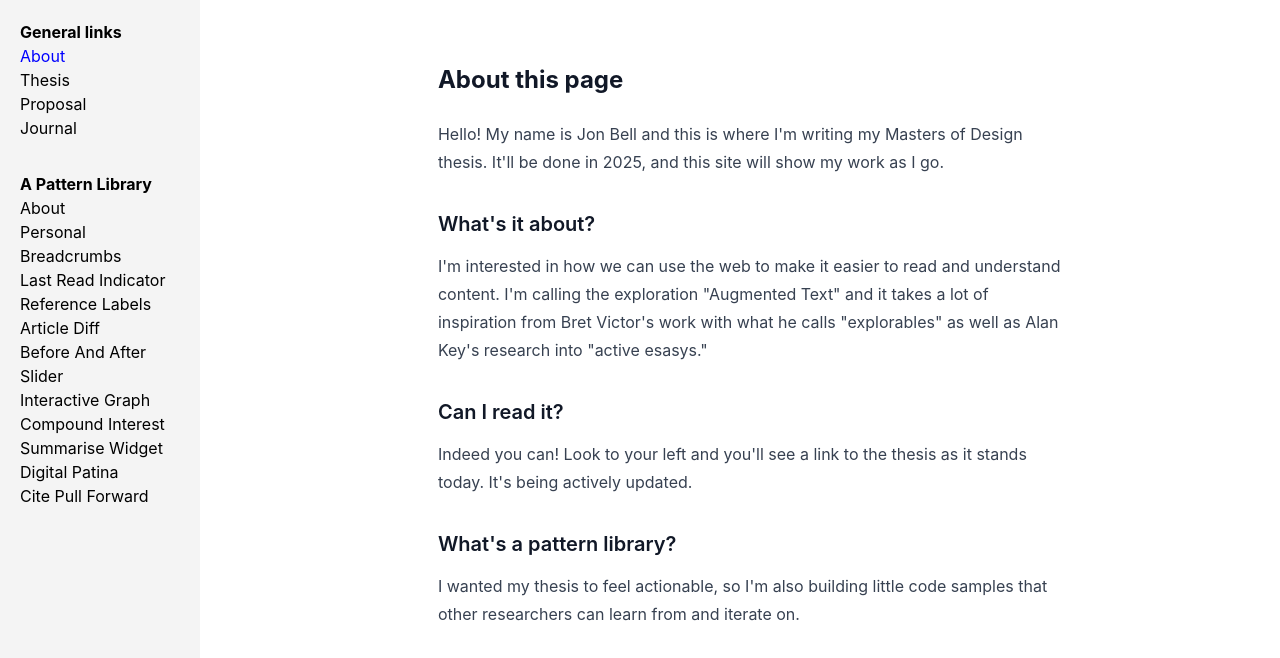
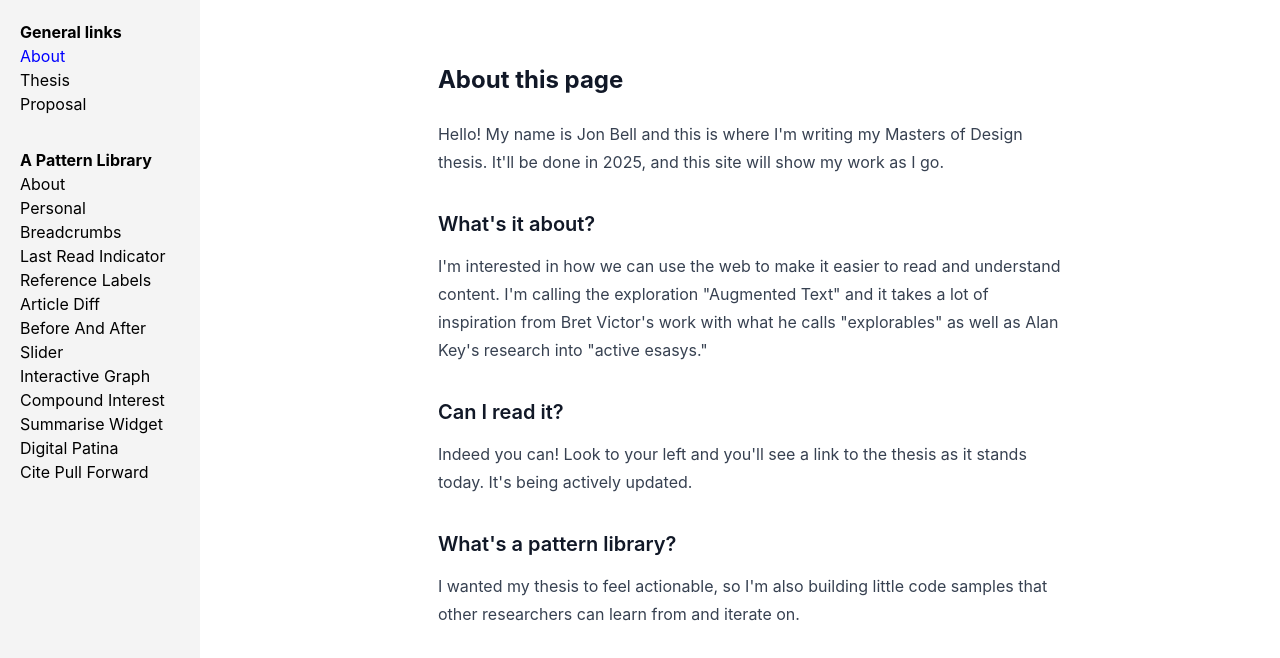
Before and after one commit to jonbell-lot23/academia, a Next.js app: page /about in a window 1280 px wide. Shown: the top 658 px of the page. Built offline with nearby package versions, Linux system fonts and the light colour scheme.

Commit message:
Removing left nav

```diff
--- a/components/LeftNav.js
+++ b/components/LeftNav.js
@@ -18,7 +18,7 @@ const LeftNav = () => {
     "cite-pull-forward",
   ];
 
-  const generalLinks = ["about", "thesis", "proposal", "journal"];
+  const generalLinks = ["about", "thesis", "proposal"];
 
   const renderLinks = (links, basePath = "") =>
     links.map((link) => (
```
